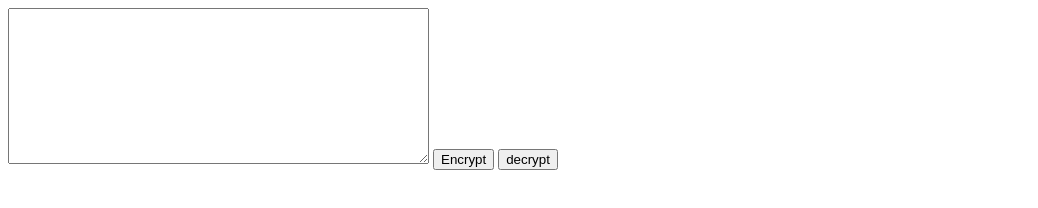
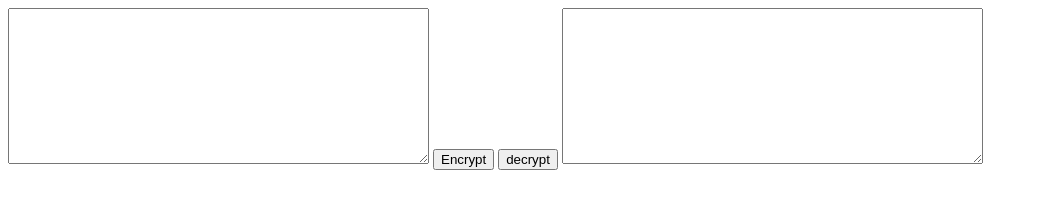
Before and after one commit to hxctr/text-encrypter, a plain HTML site: page index.html in a window 1280 px wide. Shown: the whole page, without its empty margins (0-1038 px from the left). Drawn offline with Linux system fonts and the light colour scheme.

Commit message:
main elements added

```diff
--- a/index.html
+++ b/index.html
@@ -13,6 +13,8 @@
 
     <button>Encrypt</button>
     <button>decrypt</button>
+
+    <textarea name="text_area_result" rows="10" cols="50"></textarea>
 </body>
 
 </html>
```
